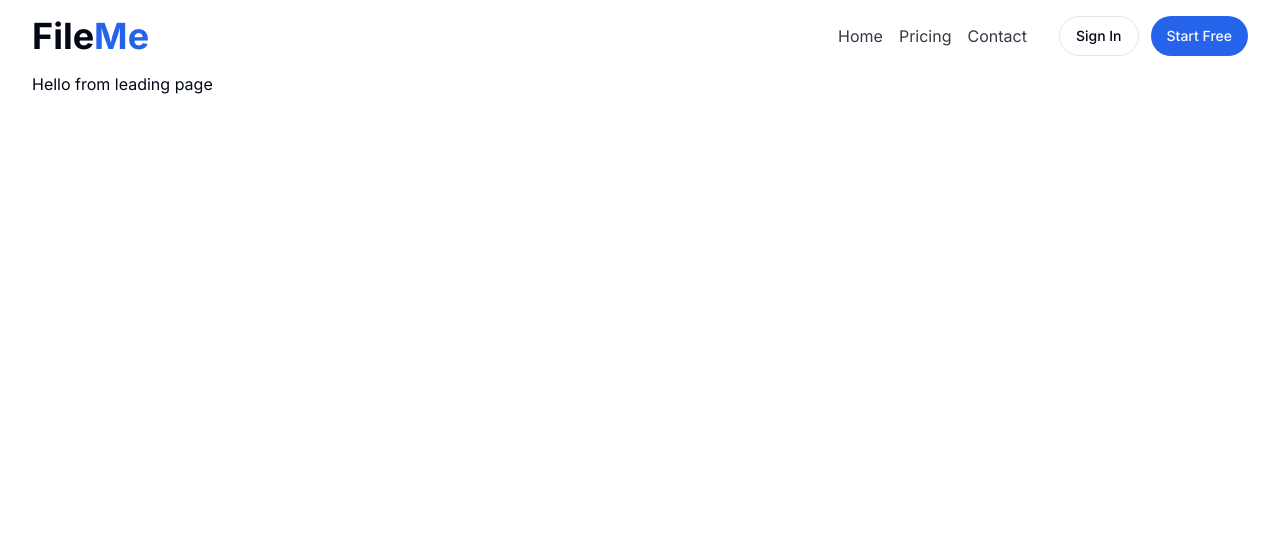
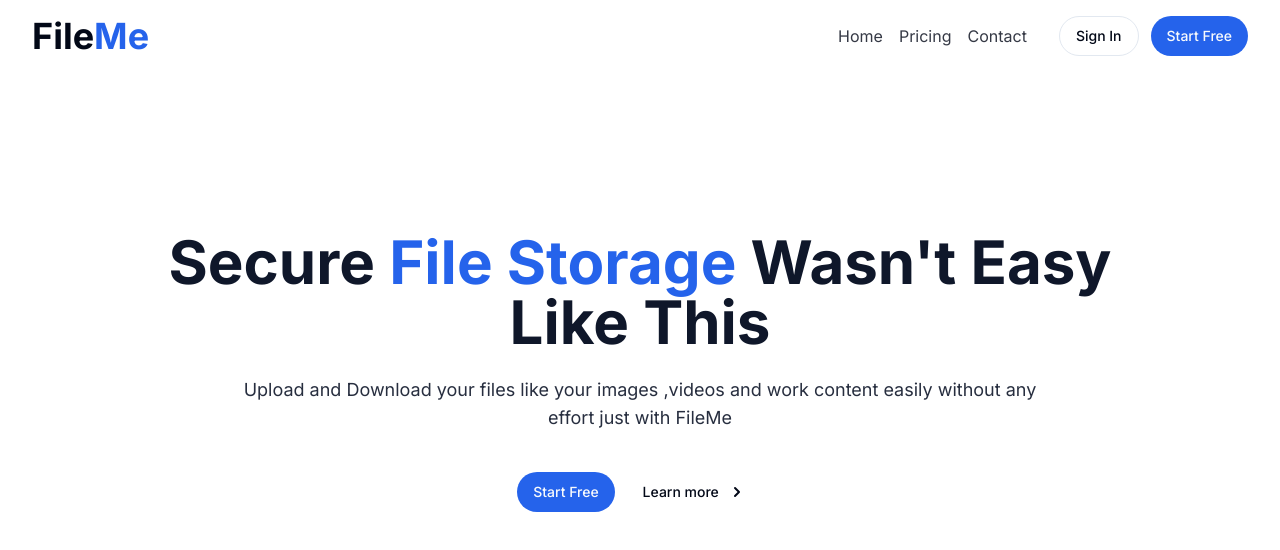
Before and after one commit to MESSELMIyahya/Fileme, a Next.js app: page / in a window 1280 px wide. Shown: the top 550 px of the page. Built offline with nearby package versions, Linux system fonts and the light colour scheme.

Commit message:
Add HeroSection to the Landing Page

```diff
--- /dev/null
+++ b/src/app/(landing)/_components/HeroSection.tsx
@@ -0,0 +1,35 @@
+import { Button } from "@/components/ui/button";
+import {HiChevronRight} from 'react-icons/hi'
+
+
+
+
+function HeroSection (){
+
+
+    return (<section className="w-full flex justify-center pb-16 pt-16 lg:pt-28">
+
+        <div className=" flex flex-col items-center text-center">
+
+            <h2 className="w-4/5  lg:text-6xl text-5xl leading-[1.10] font-bold text-secondary-foreground mb-6">
+            Secure <span className="text-primary">File Storage </span>
+            Wasn't Easy Like This
+            </h2>
+
+            <p className="w-2/3 text-base lg:text-lg text-accent-foreground/90 mb-10">
+                Upload and Download your files like your images ,videos and work content easily without any effort just with FileMe
+            </p>
+
+            <div className="w-full flex justify-center gap-3">
+                <Button  className="rounded-full ">Start Free</Button>
+                <Button  variant="ghost" className="group rounded-full flex items-center gap-2">Learn more <HiChevronRight className="w-5 h-5 transition-all group-hover:text-primary group-hover:translate-x-1 "/> </Button>
+            </div>
+
+        </div>
+
+    </section>)
+}
+
+
+
+export default HeroSection ;
--- a/src/app/(landing)/page.tsx
+++ b/src/app/(landing)/page.tsx
@@ -1,3 +1,4 @@
+import HeroSection from "./_components/HeroSection";
 
 
 
@@ -6,10 +7,10 @@
 function LeadingPage (){
 
 
-    return (<div className="container min-h-full">
+    return (<div className="container min-h-full pt-12">
 
-
-        Hello from leading page
+        {/* Hero Section */}
+        <HeroSection/>
 
 
     </div>);
```
